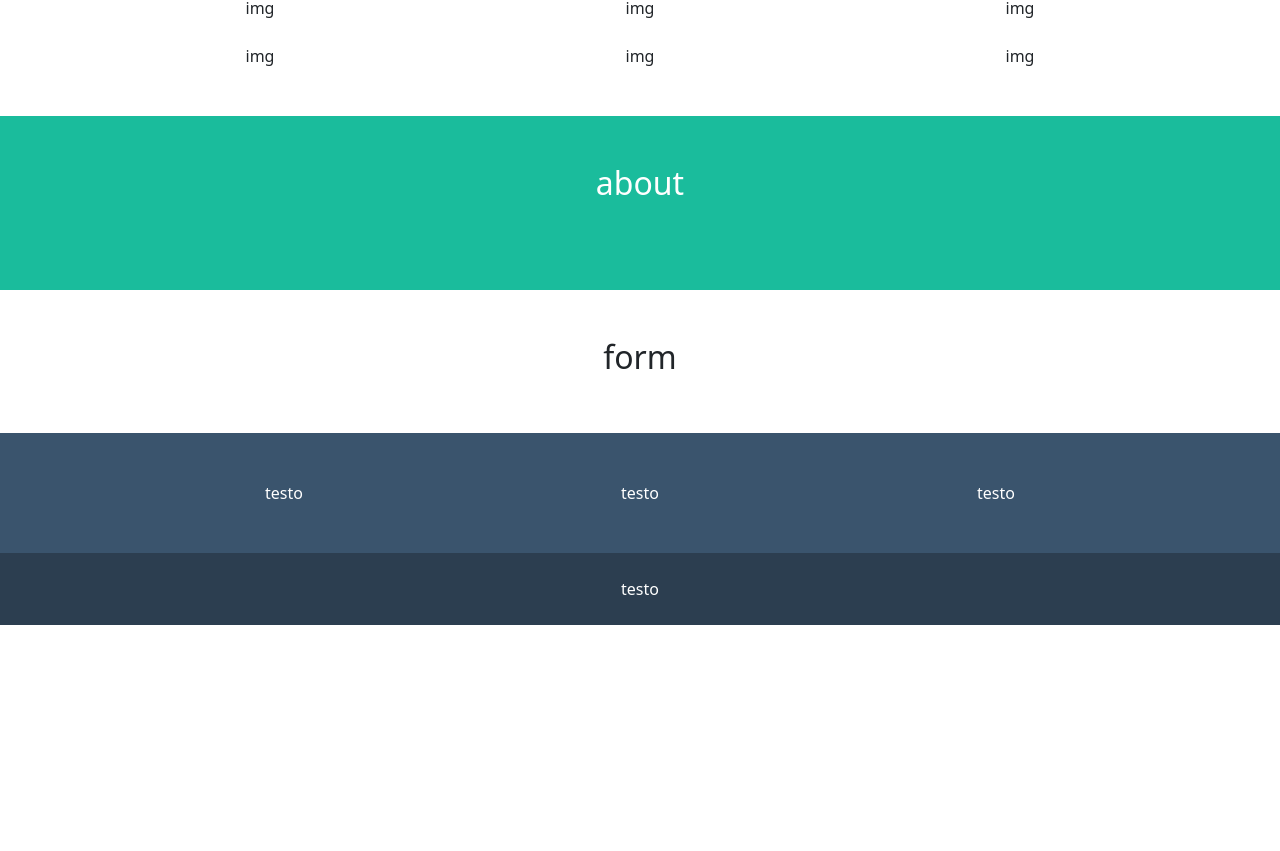
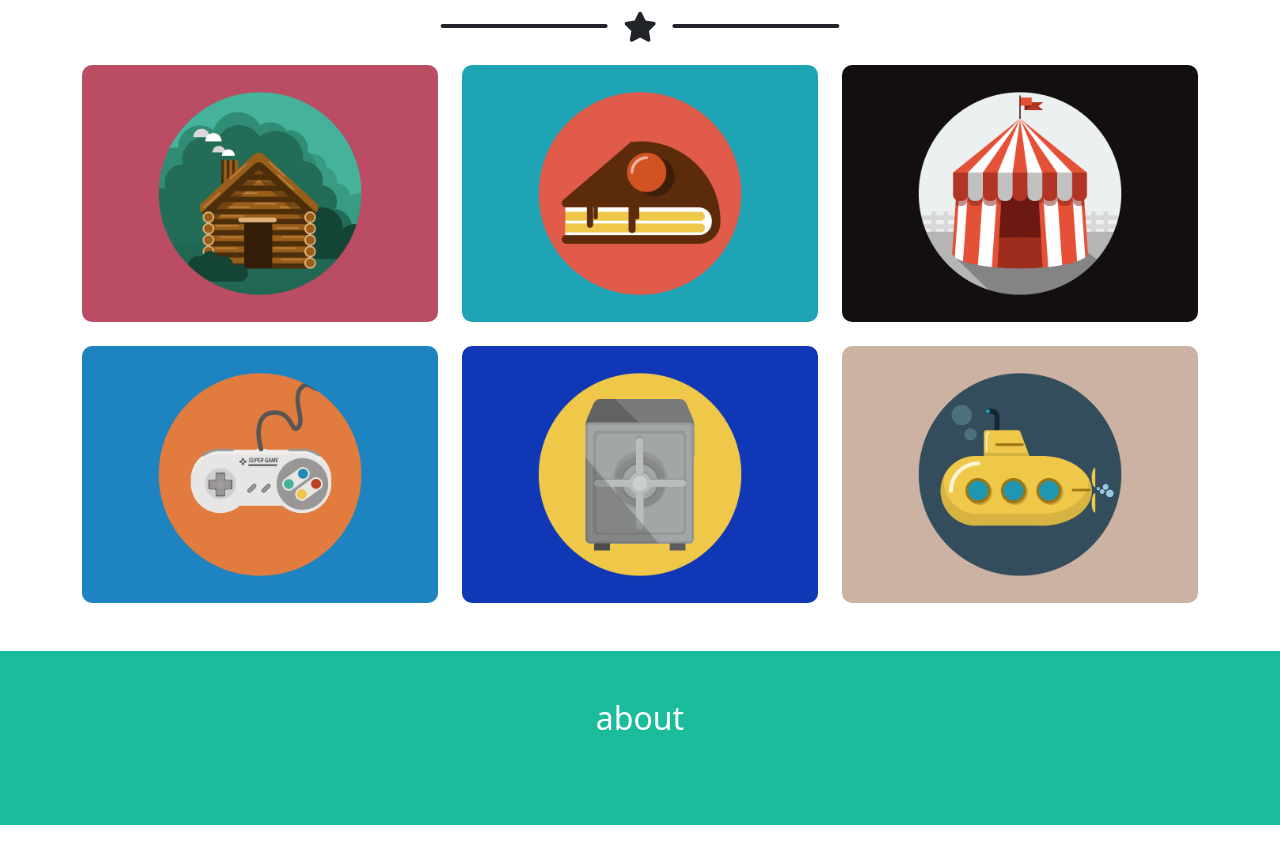
Before and after one commit to matteocicigoi/html-css-bootstrap-freelancer, a plain HTML site: page index.html in a window 1280 px wide. Shown: the part 639-1490 px from the top of the page. Before the commit the page ends 1264 px from the top, so only its background shows below. Drawn offline with nearby package versions, Linux system fonts and the light colour scheme.

Commit message:
feat: contenuto sezione portfolio

```diff
--- /dev/null
+++ b/css/_partials/components/mc-img-rounded.css
@@ -0,0 +1,5 @@
+.mc-img-rounded img{
+    width: 100%;
+    height: auto;
+    border-radius: 10px;
+}
--- a/css/style.css
+++ b/css/style.css
@@ -3,3 +3,4 @@
 
 /* Components */
 @import '_partials/components/mc-star.css';
+@import '_partials/components/mc-img-rounded.css';
--- a/index.html
+++ b/index.html
@@ -59,30 +59,31 @@
             </div>
         </section>
         <!-- Fine jumbo -->
-        <!-- porfolio -->
-        <div class="container mc-porfolio py-5">
-            <h2>porfolio</h2>
+        <!-- portfolio -->
+        <section class="container mc-porfolio py-5">
+            <h2 class="text-uppercase m-0">portfolio</h2>
+            <div class="mc-star py-3"><i class="fa-solid fa-star"></i></div>
             <div class="row gy-4">
-                <div class="col-12 col-md-6 col-lg-4">
-                    <div>img</div>
+                <div class="col-12 col-md-6 col-lg-4 mc-img-rounded">
+                    <img src="img/cabin.png" alt="Cabin">
                 </div>
-                <div class="col-12 col-md-6 col-lg-4">
-                    <div>img</div>
+                <div class="col-12 col-md-6 col-lg-4 mc-img-rounded">
+                    <img src="img/cake.png" alt="Cake">
                 </div>
-                <div class="col-12 col-md-6 col-lg-4">
-                    <div>img</div>
+                <div class="col-12 col-md-6 col-lg-4 mc-img-rounded">
+                    <img src="img/circus.png" alt="Circus">
                 </div>
-                <div class="col-12 col-md-6 col-lg-4">
-                    <div>img</div>
+                <div class="col-12 col-md-6 col-lg-4 mc-img-rounded">
+                    <img src="img/game.png" alt="Game">
                 </div>
-                <div class="col-12 col-md-6 col-lg-4">
-                    <div>img</div>
+                <div class="col-12 col-md-6 col-lg-4 mc-img-rounded">
+                    <img src="img/safe.png" alt="Safe">
                 </div>
-                <div class="col-12 col-md-6 col-lg-4">
-                    <div>img</div>
+                <div class="col-12 col-md-6 col-lg-4 mc-img-rounded">
+                    <img src="img/submarine.png" alt="Submarine">
                 </div>
             </div>
-        </div>
+        </section>
         <!-- Fine porfolio -->
         <!-- about -->
         <div class="mc-about text-white py-5">
```
Also changed, not shown: img/cabin.png (added), img/cake.png (added), img/circus.png (added), img/game.png (added), img/safe.png (added), img/submarine.png (added).
